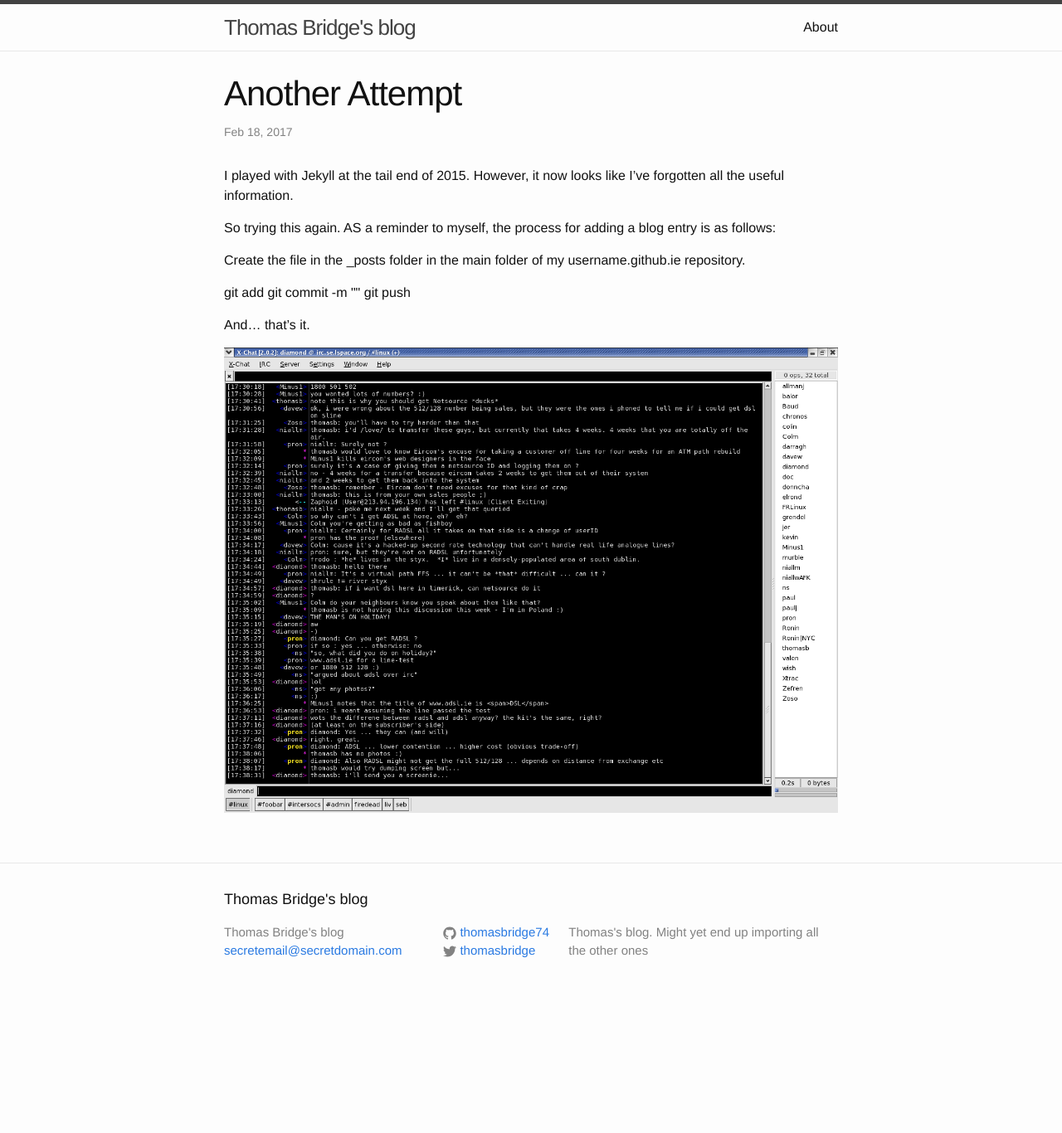
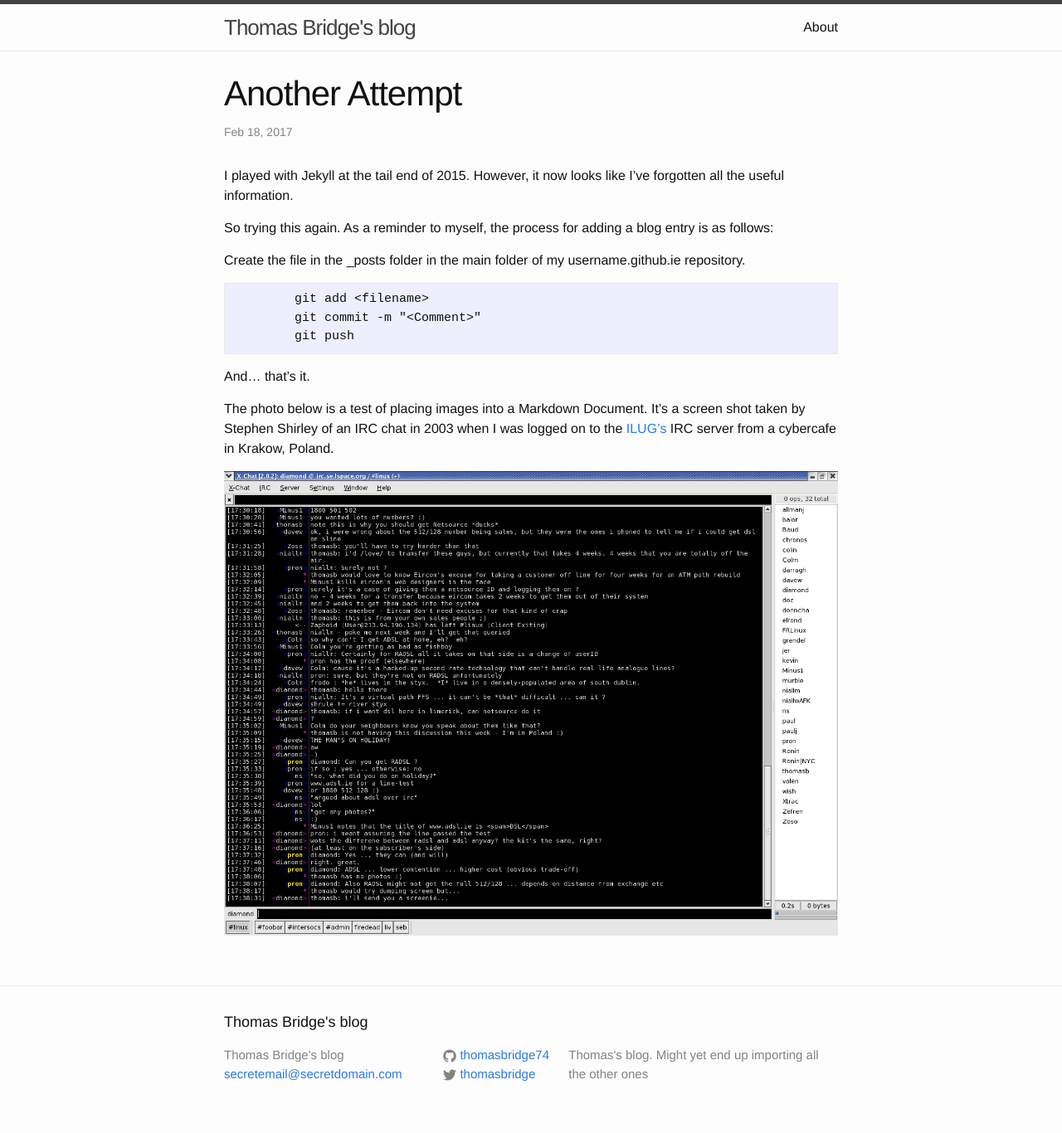
Before and after one commit to thomasbridge74/thomasbridge74.github.io, a Jekyll site: the page built from _posts/2017-02-18-another-attempt.md, in a window 1280 px wide. Shown: the whole page at 83% size. Built offline with Jekyll 4.4.1, drawn with Linux system fonts in a browser that asks for light colours; before the commit the page ends 1218 px from its top, so only the background shows below that.

Commit message:
Tidying up image inclusion

```diff
--- a/_posts/2017-02-18-another-attempt.md
+++ b/_posts/2017-02-18-another-attempt.md
@@ -6,15 +6,18 @@
 I played with Jekyll at the tail end of 2015.   However, it now looks like I've forgotten all the useful
 information.
 
-So trying this again.    AS a reminder to myself, the process for adding a blog entry
+So trying this again.    As a reminder to myself, the process for adding a blog entry
 is as follows:
 
 Create the file in the _posts folder in the main folder of my username.github.ie repository.
 
-  git add <filename>
-  git commit -m "<Comment>"
-  git push
+		git add <filename>
+		git commit -m "<Comment>"
+		git push
 
 And... that's it.
 
+The photo below is a test of placing images into a Markdown Document.   It's a screen shot taken by Stephen Shirley of an IRC chat
+in 2003 when I was logged on to the [ILUG's](http://www.linux.ie) IRC server from a cybercafe in Krakow, Poland.
+
 ![Holiday Photo from 2003](/img/tb-holliers.png "Holiday Photo from 2003")
```
